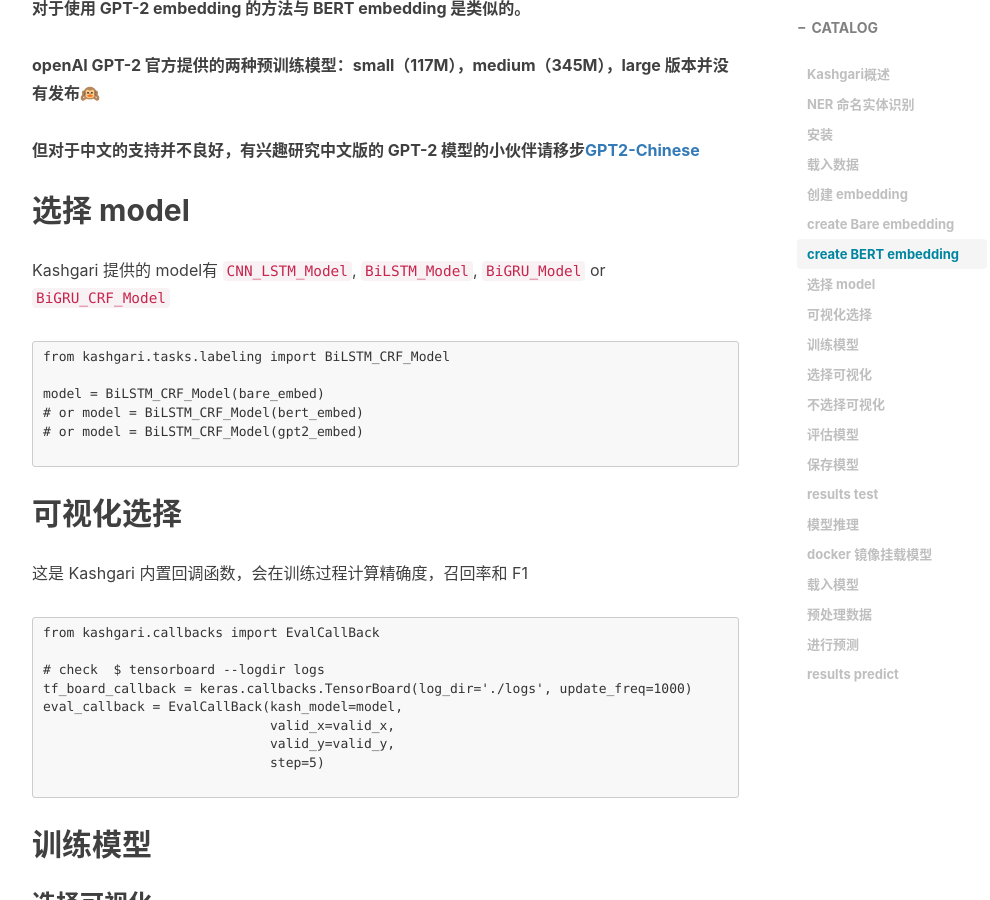
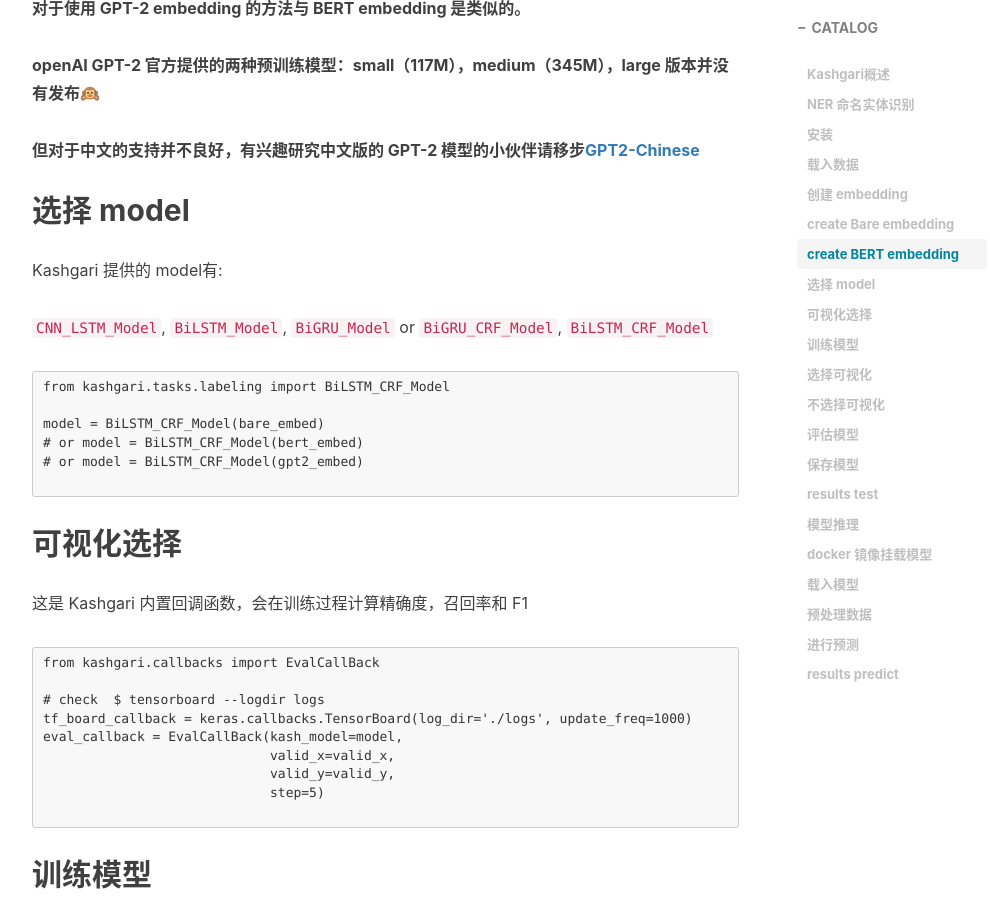
Before and after one commit to shfshf/shfshf.github.io, a Jekyll site: the page built from _posts/2019-12-26-Kashgari.md, in a window 1280 px wide and 900 px high, scrolled down 2998 px. Shown: the whole window, without its empty margins (233-1223 px from the left). Built offline with Jekyll 4.4.1, drawn with Linux system fonts in a browser that asks for light colours; nearby versions of some CDN libraries; comment, search, counter and statistics services are not loaded; some of the changed text lies outside the part shown.

Commit message:
Kashgari修改

````diff
--- a/_posts/2019-12-26-Kashgari.md
+++ b/_posts/2019-12-26-Kashgari.md
@@ -116,7 +116,9 @@ __但对于中文的支持并不良好，有兴趣研究中文版的 GPT-2 模
 
 ##  选择 model
 
-Kashgari 提供的 model有 `CNN_LSTM_Model`, `BiLSTM_Model`, `BiGRU_Model` or `BiGRU_CRF_Model`
+Kashgari 提供的 model有:
+
+`CNN_LSTM_Model`, `BiLSTM_Model`, `BiGRU_Model` or `BiGRU_CRF_Model`, `BiLSTM_CRF_Model`
 
 ```
 from kashgari.tasks.labeling import BiLSTM_CRF_Model
````
Also changed, not shown: other parts of _posts/2019-12-26-Kashgari.md (+1 -1 lines).
